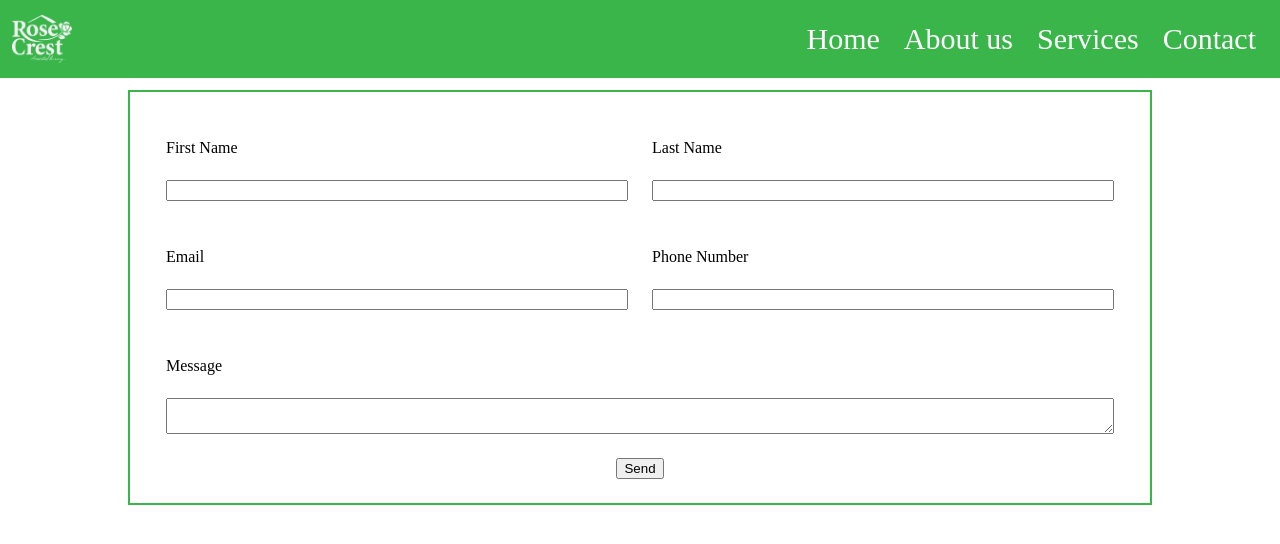
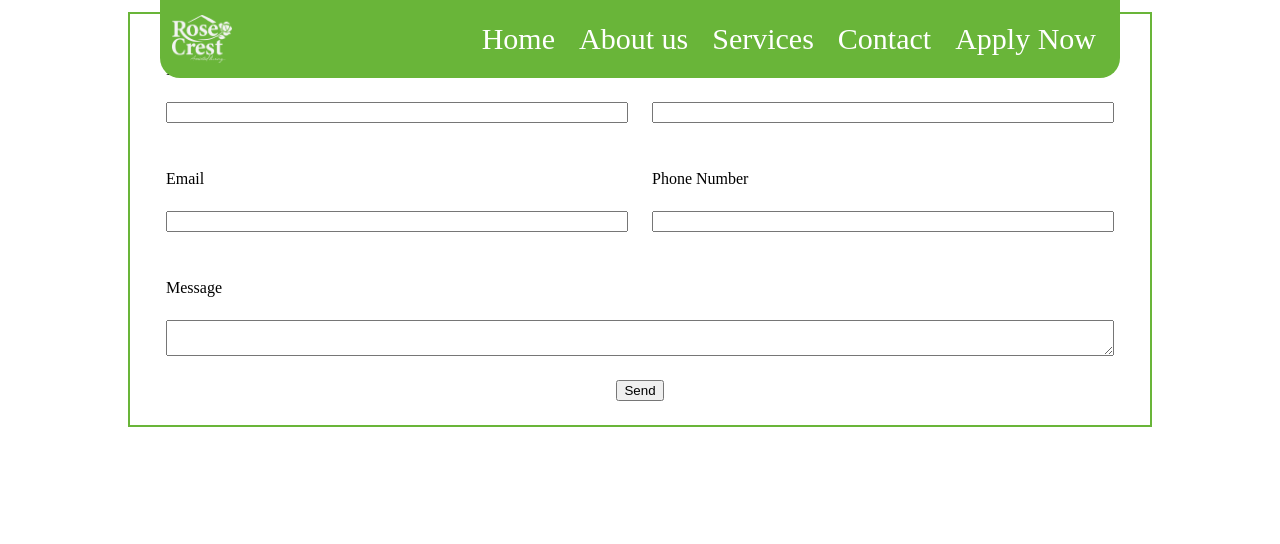
Before and after one commit to RysonShalvis/RoseCrest-Website, a React (Vite) app: page /contact in a window 1280 px wide. Shown: the top 544 px of the page. Built offline with nearby package versions, Linux system fonts and the light colour scheme.

Commit message:
add changes from meeting with client

```diff
--- a/src/components/App.jsx
+++ b/src/components/App.jsx
@@ -16,6 +16,7 @@ function App() {
         <Route path="/about" element={<AboutPage />} />
         <Route path="services" element={<ServicesPage />} />
         <Route path="contact" element={<ContactUs />} />
+        <Route path="apply" element={<h1>Apply Now</h1>} />
       </Routes>
     </div>
   );
--- a/src/components/Header.jsx
+++ b/src/components/Header.jsx
@@ -9,6 +9,7 @@ const Header = () => {
   const handleOnClick = () => setToggleMenu(toggleMenu ? "" : "active");
 
   return (
+    <div className="header-container">
       <div className="header">
         <div className="logo-container">
           <img src={logo} />
@@ -21,10 +22,12 @@ const Header = () => {
             <div></div>
           </div>
           <div className={`link-container ${toggleMenu}`}>
-          <Link to="/" >Home</Link>
-          <Link to ="/About" >About us</Link>
-          <Link to ="/Services" >Services</Link>
-          <Link to="/Contact" >Contact</Link>
+            <Link to="/">Home</Link>
+            <Link to="/About">About us</Link>
+            <Link to="/Services">Services</Link>
+            <Link to="/Contact">Contact</Link>
+            <Link to="/Apply">Apply Now</Link>
+          </div>
         </div>
       </div>
     </div>
--- a/src/components/LandingPage.jsx
+++ b/src/components/LandingPage.jsx
@@ -1,22 +1,23 @@
-import backgroundVideo from "../media/filler-landing-video.mp4";
+// import backgroundVideo from "../media/filler-landing-video.mp4";
 import "../scss/_landing-page.scss";
 import logo from "../media/filler-logo.png";
 import Button from "./Button";
+import image from "../media/about-us-filler-image.jpeg";
 
 const LandingPage = () => {
   return (
     <div className="landing-page">
       <div className="background-video">
-        <video autoPlay muted loop src={backgroundVideo}></video>
+        <img src={image} />
       </div>
 
       <div className="main-content">
         <div className="logo-container">
           <img src={logo} />
         </div>
-        <h1>Filler header words</h1>
-        <h2>Filler subheader words with extra words</h2>
-        <Button path="/contact">Contact Now</Button>
+        <h1>&quot;It feels like Home&quot;</h1>
+        <h2>Accepts Medicaid New Waivers</h2>
+        <Button path="/services">Learn more</Button>
       </div>
     </div>
   );
--- a/src/components/NavHeading.jsx
+++ b/src/components/NavHeading.jsx
@@ -1,9 +1,9 @@
 import "../scss/_nav-heading.scss";
 import PropTypes from "prop-types";
 
-const NavHeading = ({ image, title }) => {
+const NavHeading = ({ image, title, className }) => {
   return (
-    <div className="nav-heading">
+    <div className={`nav-heading ${className}`}>
       <h1>{title}</h1>
       <img src={image} />
     </div>
@@ -13,6 +13,7 @@ const NavHeading = ({ image, title }) => {
 NavHeading.propTypes = {
   image: PropTypes.string,
   title: PropTypes.string,
+  className: PropTypes.string,
 };
 
 export default NavHeading;
--- a/src/scss/_header.scss
+++ b/src/scss/_header.scss
@@ -1,13 +1,26 @@
 @import "./variables";
 
+.header-container {
+  position: absolute;
+  z-index: 10;
+  display: flex;
+  justify-content: center;
+  align-items: center;
+  width: 100%;
+}
+
 .header {
-  position: relative;
   width: 100%;
   display: flex;
   align-items: center;
   justify-content: space-between;
   background-color: $primaryColor;
-  z-index: 10;
+
+  @include largeScreen {
+    width: 75%;
+    border-bottom-left-radius: 20px;
+    border-bottom-right-radius: 20px;
+  }
 
   .logo-container {
     margin: $spacing;
--- a/src/scss/_landing-page.scss
+++ b/src/scss/_landing-page.scss
@@ -2,7 +2,7 @@
 
 .landing-page {
   position: relative;
-  height: calc(100vh - 78px);
+  height: 100vh;
 
   .background-video {
     position: absolute;
@@ -10,7 +10,7 @@
     width: 100%;
     overflow: hidden;
 
-    video {
+    img {
       width: 100%;
       object-fit: cover;
       height: 100%;
@@ -26,6 +26,7 @@
     height: 100%;
     color: $secondaryColor;
     padding: $spacing;
+    padding-top: 78px;
 
     .logo-container {
       height: 250px;
@@ -36,14 +37,14 @@
     }
 
     h1 {
-      font-size: $subHeaderFont;
+      font-size: $largeFont;
       text-shadow: 4px 4px 6px #000;
       text-align: center;
       padding: $spacing;
     }
 
     h2 {
-      font-size: $largeTextFont;
+      font-size: $mediumFont;
       text-shadow: 3px 3px 6px #000;
       text-align: center;
       padding: $spacing;
--- a/src/scss/_variables.scss
+++ b/src/scss/_variables.scss
@@ -1,4 +1,4 @@
-$primaryColor: #39b54a;
+$primaryColor: #69b539;
 $secondaryColor: white;
 $tertiaryColor: black;
 $backgroundColor: $secondaryColor;
@@ -11,9 +11,18 @@ $subHeaderFont: 40px;
 $largeTextFont: 30px;
 $textFont: 18px;
 
+$headerfontsize: 74px;
+$subheaderfontsize: 40px;
+
+$xlFont: 108px;
+$largeFont: 74px;
+$mediumFont: 40px;
+$smallFont: 30px;
+$xsFont: 18px;
+
 $xlScreenPixel: 1239px;
 $largeScreenPixel: 1023px;
-$mediumScreenPixel: 700px;
+$mediumScreenPixel: 750px;
 $smallScreenPixel: 480px;
 
 @mixin xlScreen {
```
Lines whose indentation alone changed are shown as unchanged.
